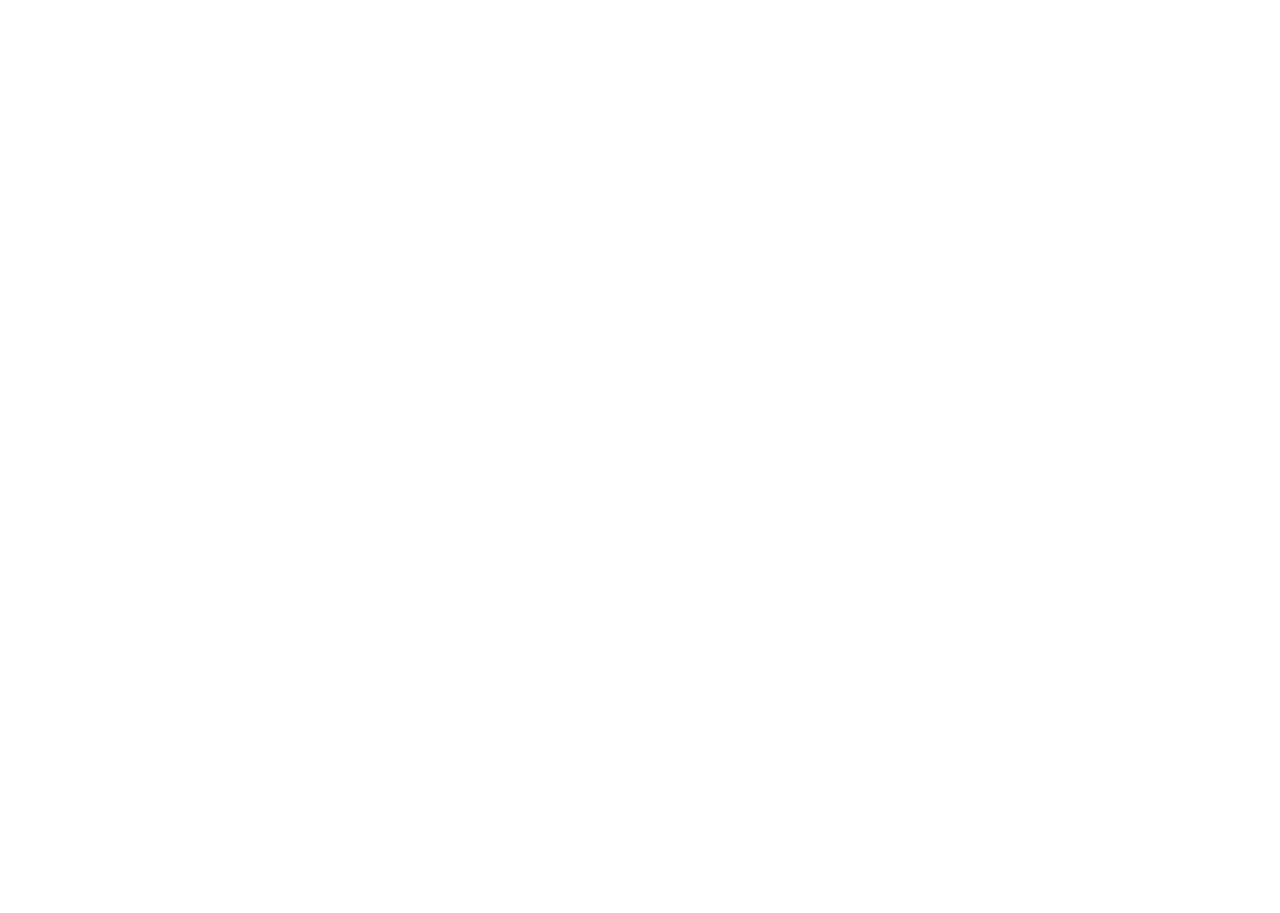
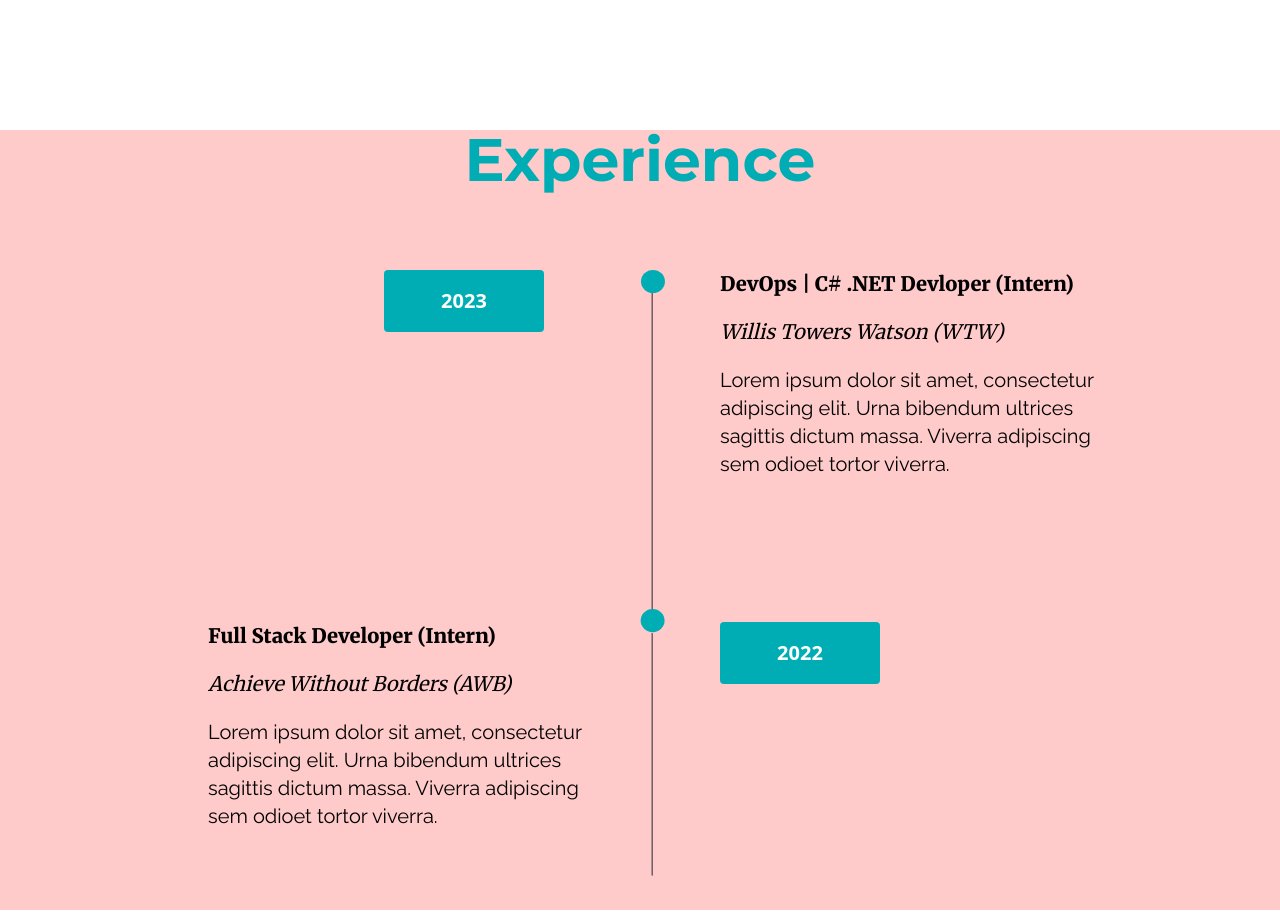
Before and after one commit to juvielone/porfolio-v4, a Next.js app: page / in a window 1280 px wide. Shown: the part 1700-2613 px from the top of the page. Before the commit the page ends 1718 px from the top, so only its background shows below. Built offline with nearby package versions, Linux system fonts and the light colour scheme.

Commit message:
Experience animation implemented

```diff
--- a/app/animations/variants.js
+++ b/app/animations/variants.js
@@ -171,3 +171,27 @@
   hidden: { opacity: 0, y: "30vh" },
   show: { opacity: 1, y: 0, transition: { duration: 0.5 } },
 };
+
+//Experience =============================================
+
+export const exp_container = {
+  hidden: { opacity: 0 },
+  show: { opacity: 1, transition: { duration: 0.7 } },
+};
+
+export const exp_heading = {
+  hidden: { y: "18vh" },
+  show: { y: 0, transition: { duration: 0.7 } },
+};
+
+export const timeline_container = {
+  show: { transition: { staggerChildren: 0.5 } },
+};
+export const timeline_side_left = {
+  hidden: { opacity: 0, y: "-10vh" },
+  show: { opacity: 1, y: 0, transition: { duration: 0.3 } },
+};
+export const timeline_side_right = {
+  hidden: { opacity: 0, y: "-10vh" },
+  show: { opacity: 1, y: 0, transition: { duration: 0.3 } },
+};
--- a/app/components/sections/Experience.jsx
+++ b/app/components/sections/Experience.jsx
@@ -1,46 +1,17 @@
-import { motion, useScroll, useTransform } from "framer-motion";
+import { motion } from "framer-motion";
 import { Timeline } from "@public/assets/Timeline";
-import { useRef } from "react";
+import {
+  exp_container,
+  exp_heading,
+  timeline_container,
+  timeline_side_left,
+  timeline_side_right,
+} from "../../animations/variants";
 
 const Experience = () => {
-  const exp_container = {
-    hidden: { opacity: 0 },
-    show: { opacity: 1, transition: { duration: 0.7 } },
-  };
-
-  const exp_heading = {
-    hidden: { y: "18vh" },
-    show: { y: 0, transition: { duration: 0.7 } },
-  };
-
-  const timeline_container = {
-    show: { transition: { staggerChildren: 0.5 } },
-  };
-  const timeline_side_left = {
-    hidden: { opacity: 0, x: "-18vw" },
-    show: { opacity: 1, x: 0, transition: { duration: 0.3 } },
-  };
-  const timeline_side_right = {
-    hidden: { opacity: 0, x: "18vw" },
-    show: { opacity: 1, x: 0, transition: { duration: 0.3 } },
-  };
-  const ref = useRef();
-  const { scrollYProgress } = useScroll({
-    target: ref,
-    offset: ["start 100%", "0 0"],
-  });
-  const slide_right_scroll = {
-    x: useTransform(scrollYProgress, [1, 0], ["0%", "40%"]),
-    opacity: scrollYProgress,
-  };
-  const slide_left_scroll = {
-    x: useTransform(scrollYProgress, [1, 0], ["30%", "20%"]),
-    opacity: scrollYProgress,
-  };
   return (
     <motion.div
-      className="mt-24 lg:mt-28"
-      ref={ref}
+      className="mt-24 lg:mt-28 bg-red-200 w-full"
       variants={exp_container}
       initial="hidden"
       whileInView="show"
@@ -54,7 +25,7 @@
       </motion.h1>
 
       <motion.div
-        className="grid max-w-7xl mt-20 mx-auto
+        className="grid w-full mt-20 mx-auto
        lg:grid-cols-2 lg:text-xl lg:pb-20"
         variants={timeline_container}
         initial="hidden"
--- a/app/page.js
+++ b/app/page.js
@@ -30,7 +30,7 @@
           <Navbar />
           <Hero />
           <About />
-          {/* <Experience /> */}
+          <Experience />
           {/* <Projects /> */}
           {/* <Contact /> */}
         </>
```
